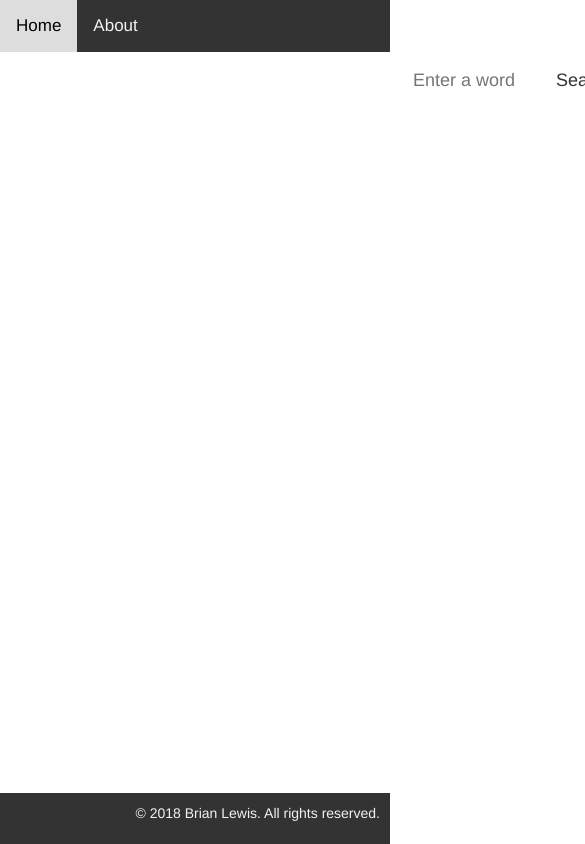
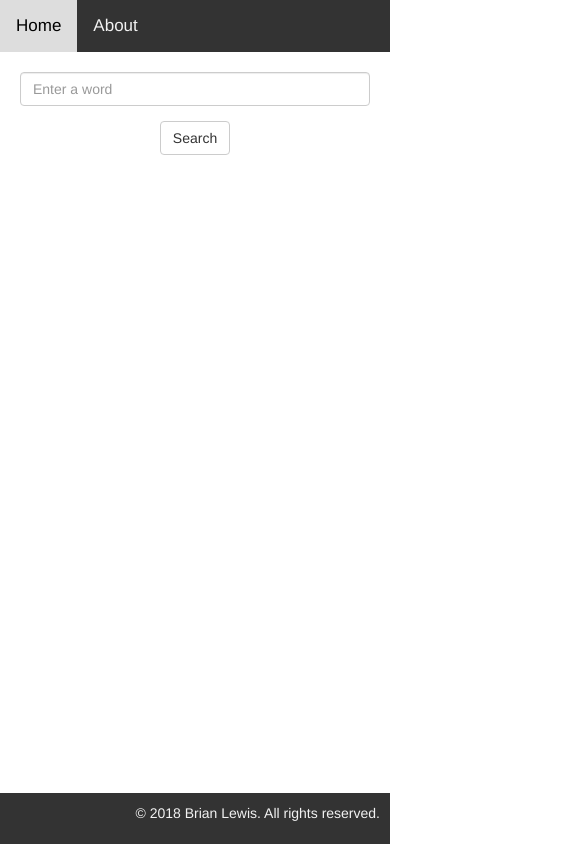
Before and after one commit to tetraptych/etymoscope, a website: page frontend/assets/index.html in a window 390 px wide. Shown: the top 844 px of the page, 585 px wide, since content can reach past the window. Drawn offline with nearby package versions, Linux system fonts and the light colour scheme; no server answers.

Commit message:
Introduce responsive form sizing (#16)

```diff
--- a/frontend/assets/index.html
+++ b/frontend/assets/index.html
@@ -19,21 +19,23 @@
 <body>
 
   <div class="topnav" id="myTopnav">
-    <a href="/index.html" class="active">Home</a>
+    <a href="/" class="active">Home</a>
     <a href="about.html">About</a>
   </div>
 
   <div class="container">
-    <div class="row" id="formRow">
-      <form>
-        <input name="wordInput" id="wordInput" placeholder="Enter a word">
-        <input type="submit" id="submitButton" value="Search">
+    <div class="row text-center">
+      <form class="form-inline">
+          <div class="form-group">
+            <input class="form-control" name="wordInput" id="wordInput" placeholder="Enter a word">
+          </div>
+          <button class="btn btn-default" type="submit" id="submitButton">Search</button>
+        </div>
       </form>
     </div>
     <div class="row">
       <div id="d3-container"></div>
-        <svg width=900 height=400>
-        </svg>
+        <svg width=100 height=100></svg>
     </div>
   </div>
 
--- a/frontend/scripts/main.js
+++ b/frontend/scripts/main.js
@@ -1,7 +1,7 @@
 const S3_BUCKET = "https://etymoscope.com/"
 
 const defaultWidth = 1000
-const defaultHeight = 700
+const defaultHeight = 800
 const minWidth = 1000
 const minHeight = 500
 const maxWidth = 1200
--- a/frontend/styles/main.scss
+++ b/frontend/styles/main.scss
@@ -22,44 +22,24 @@ h1 {
   pointer-events: none;
   font: 10px sans-serif;
 }
-input,
+
 canvas {
   position: absolute;
 }
 
-#wordInput {
-  background: transparent;
-  border: none;
-  margin: 10px 384px;
-  width: 160px;
-  font-size: 18px;
-  padding: 6px;
-  text-align: center;
+form {
+  padding: 20px;
 }
 
 .abouttext {
   padding: 20px 0px;
+  margin-left: auto;
+  margin-right: auto;
 }
 
 .abouttext p {
-  float: left;
-  display: block;
   text-align: left;
-  text-decoration: none;
   font-size: 17px;
-}
-
-#submitButton {
-  background: transparent;
-  border: none;
-  font-size: 18px;
-  text-align: center;
-  margin: 10px 550px;
-  padding: 6px;
-}
-
-#formRow {
-  padding-bottom: 50px;
 }
 
 .footer {
```
Also changed, not shown: frontend/assets/about.html (+8 -6 lines), frontend/assets/script.js (+1 -1 lines), README.md, frontend/assets/main.css.
